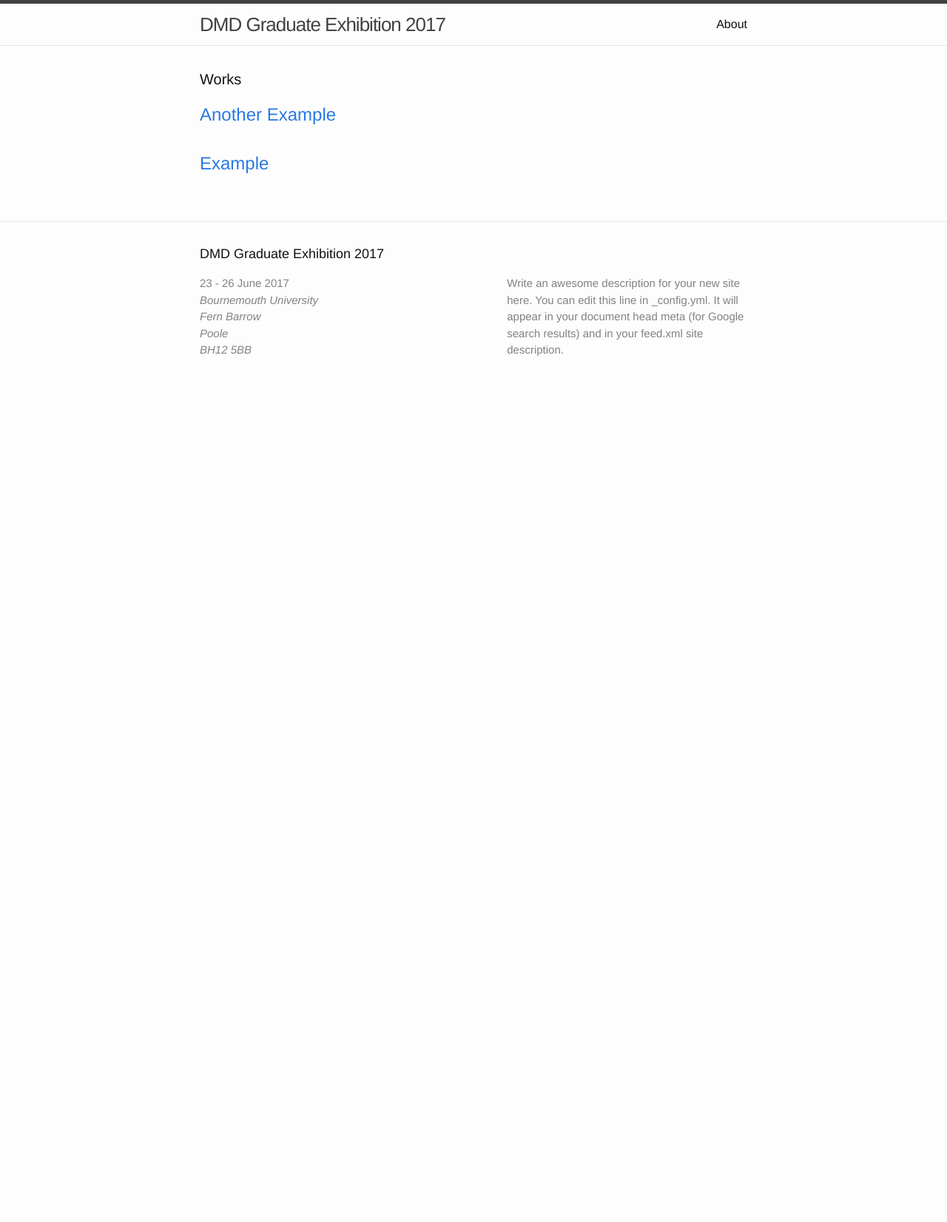
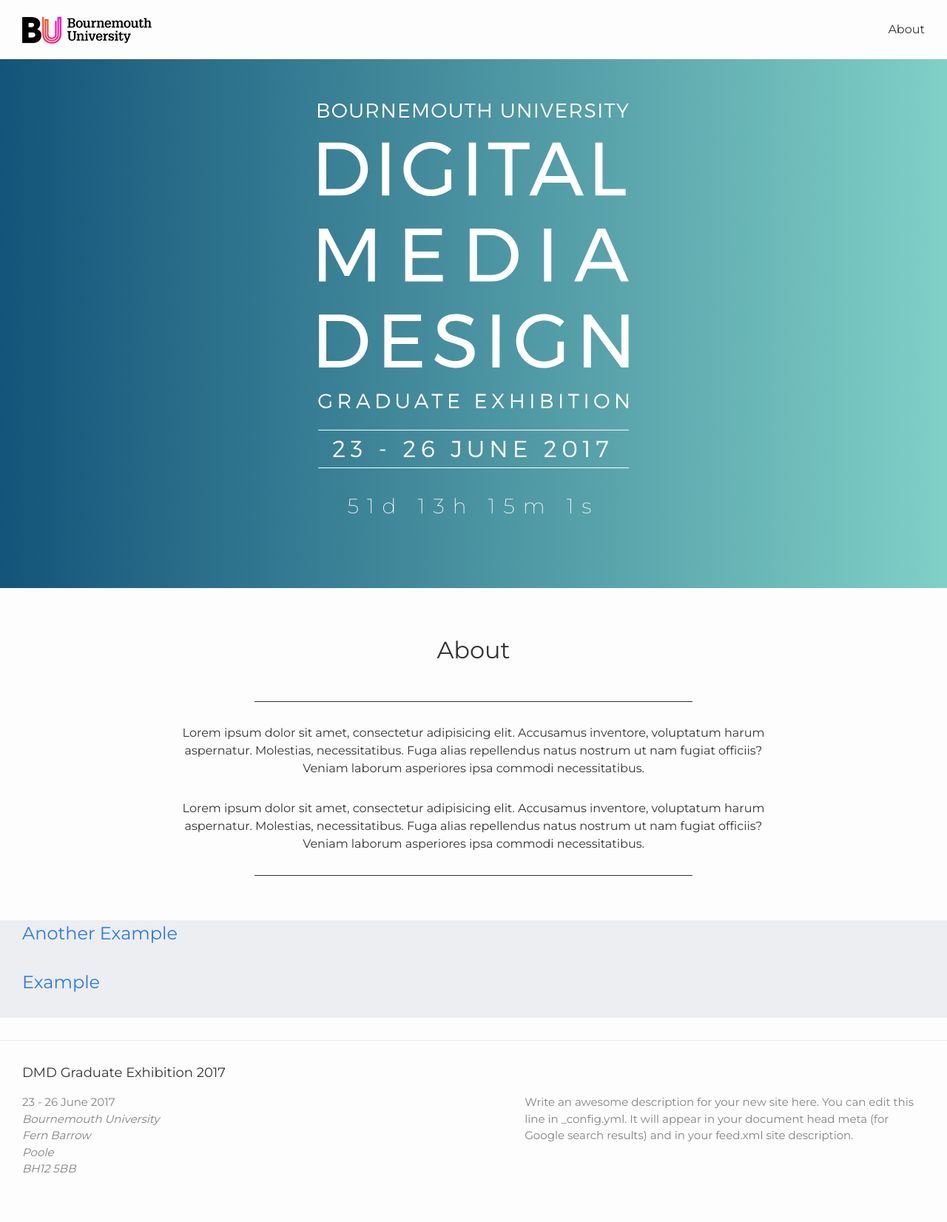
Before and after one commit to budmd/budmd.github.io, a Jekyll site: the page built from index.html, in a window 1280 px wide. Shown: the whole page at 74% size. Built offline with Jekyll 4.4.1, drawn with Linux system fonts in a browser that asks for light colours; before the commit the page ends 900 px from its top, so only the background shows below that.

Commit message:
started progress on homepage

```diff
--- a/_includes/head.html
+++ b/_includes/head.html
@@ -9,4 +9,6 @@
   <link rel="stylesheet" href="{{ "/css/main.css" | prepend: site.baseurl }}">
   <link rel="canonical" href="{{ page.url | replace:'index.html','' | prepend: site.baseurl | prepend: site.url }}">
   <link rel="alternate" type="application/rss+xml" title="{{ site.title }}" href="{{ "/feed.xml" | prepend: site.baseurl | prepend: site.url }}">
+  <!-- google fonts -->
+  <link href="https://fonts.googleapis.com/css?family=Montserrat:200,400,800" rel="stylesheet">
 </head>
--- a/_includes/header.html
+++ b/_includes/header.html
@@ -2,7 +2,7 @@
 
   <div class="wrapper">
 
-    <a class="site-title" href="{{ site.baseurl }}/">{{ site.title }}</a>
+    <a class="site-title" href="{{ site.baseurl }}/"><img src="/assets/bu-logo.png" alt=""></a>
 
     <nav class="site-nav">
       <a href="#" class="menu-icon">
--- a/_layouts/default.html
+++ b/_layouts/default.html
@@ -8,9 +8,7 @@
     {% include header.html %}
 
     <div class="page-content">
-      <div class="wrapper">
         {{ content }}
-      </div>
     </div>
 
     {% include footer.html %}
--- a/_sass/_layout.scss
+++ b/_sass/_layout.scss
@@ -1,23 +1,16 @@
 /**
  * Site header
  */
+
 .site-header {
-    border-top: 5px solid $grey-color-dark;
-    border-bottom: 1px solid $grey-color-light;
-    min-height: 56px;
-
+    min-height: 80px;
     // Positioning context for the mobile navigation icon
     position: relative;
 }
 
 .site-title {
-    font-size: 26px;
-    font-weight: 300;
-    line-height: 56px;
-    letter-spacing: -1px;
-    margin-bottom: 0;
+    line-height: 80px;
     float: left;
-
     &,
     &:visited {
         color: $grey-color-dark;
@@ -26,22 +19,18 @@
 
 .site-nav {
     float: right;
-    line-height: 56px;
-
+    line-height: 80px;
     .menu-icon {
         display: none;
     }
-
     .page-link {
         color: $text-color;
         line-height: $base-line-height;
-
         // Gaps between nav items, but not on the last one
         &:not(:last-child) {
             margin-right: 20px;
         }
     }
-
     @include media-query($on-palm) {
         position: absolute;
         top: 9px;
@@ -50,7 +39,6 @@
         border: 1px solid $grey-color-light;
         border-radius: 5px;
         text-align: right;
-
         .menu-icon {
             display: block;
             float: right;
@@ -59,31 +47,25 @@
             line-height: 0;
             padding-top: 10px;
             text-align: center;
-
-            > svg {
+            >svg {
                 width: 18px;
                 height: 15px;
-
                 path {
                     fill: $grey-color-dark;
                 }
             }
         }
-
         .trigger {
             clear: both;
             display: none;
         }
-
         &:hover .trigger {
             display: block;
             padding-bottom: 5px;
         }
-
         .page-link {
             display: block;
             padding: 5px 10px;
-
             &:not(:last-child) {
                 margin-right: 0;
             }
@@ -93,10 +75,10 @@
 }
 
 
-
 /**
  * Site footer
  */
+
 .site-footer {
     border-top: 1px solid $grey-color-light;
     padding: $spacing-unit 0;
@@ -128,29 +110,28 @@
 
 .footer-col-1 {
     width: -webkit-calc(35% - (#{$spacing-unit} / 2));
-    width:         calc(35% - (#{$spacing-unit} / 2));
+    width: calc(35% - (#{$spacing-unit} / 2));
 }
 
 .footer-col-2 {
     width: -webkit-calc(20% - (#{$spacing-unit} / 2));
-    width:         calc(20% - (#{$spacing-unit} / 2));
+    width: calc(20% - (#{$spacing-unit} / 2));
 }
 
 .footer-col-3 {
     width: -webkit-calc(45% - (#{$spacing-unit} / 2));
-    width:         calc(45% - (#{$spacing-unit} / 2));
+    width: calc(45% - (#{$spacing-unit} / 2));
 }
 
 @include media-query($on-laptop) {
     .footer-col-1,
     .footer-col-2 {
         width: -webkit-calc(50% - (#{$spacing-unit} / 2));
-        width:         calc(50% - (#{$spacing-unit} / 2));
+        width: calc(50% - (#{$spacing-unit} / 2));
     }
-
     .footer-col-3 {
         width: -webkit-calc(100% - (#{$spacing-unit} / 2));
-        width:         calc(100% - (#{$spacing-unit} / 2));
+        width: calc(100% - (#{$spacing-unit} / 2));
     }
 }
 
@@ -158,17 +139,17 @@
     .footer-col {
         float: none;
         width: -webkit-calc(100% - (#{$spacing-unit} / 2));
-        width:         calc(100% - (#{$spacing-unit} / 2));
+        width: calc(100% - (#{$spacing-unit} / 2));
     }
 }
-
 
 
 /**
  * Page content
  */
+
 .page-content {
-    padding: $spacing-unit 0;
+    padding: 0 0 $spacing-unit;
 }
 
 .page-heading {
@@ -178,8 +159,7 @@
 .post-list {
     margin-left: 0;
     list-style: none;
-
-    > li {
+    >li {
         margin-bottom: $spacing-unit;
     }
 }
@@ -195,10 +175,10 @@
 }
 
 
-
 /**
  * Posts
  */
+
 .post-header {
     margin-bottom: $spacing-unit;
 }
@@ -207,7 +187,6 @@
     font-size: 42px;
     letter-spacing: -1px;
     line-height: 1;
-
     @include media-query($on-laptop) {
         font-size: 36px;
     }
@@ -215,28 +194,98 @@
 
 .post-content {
     margin-bottom: $spacing-unit;
-
     h2 {
         font-size: 32px;
-
         @include media-query($on-laptop) {
             font-size: 28px;
         }
     }
-
     h3 {
         font-size: 26px;
-
         @include media-query($on-laptop) {
             font-size: 22px;
         }
     }
-
     h4 {
         font-size: 20px;
-
         @include media-query($on-laptop) {
             font-size: 18px;
         }
     }
 }
+
+.splash {
+    text-align: center;
+    padding: $spacing-unit*2 $spacing-unit/2;
+    background: #13547a;
+    /* Old Browsers */
+    background: -webkit-linear-gradient(left, #13547a, #80d0c7);
+    /*Safari 5.1-6*/
+    background: -o-linear-gradient(left, #13547a, #80d0c7);
+    /*Opera 11.1-12*/
+    background: -moz-linear-gradient(left, #13547a, #80d0c7);
+    /*Fx 3.6-15*/
+    background: linear-gradient(to right, #13547a, #80d0c7);
+    /*Standard*/
+    img {
+        max-width: 420px;
+    }
+}
+
+#countdown {
+    display: block;
+    color: white;
+    letter-spacing: 11px;
+    font-size: 28px;
+    font-weight: 200;
+    padding: $spacing-unit 0;
+    height: 102px;
+    box-sizing: border-box;
+    animation: 0.5s ease-out 1s 1 fadeIn;
+    // Added cheeky fade so that the countdown doesn't just flash into appearance
+}
+
+@keyframes fadeIn {
+    0% {
+        opacity: 0;
+    }
+    100% {
+        opacity: 1;
+    }
+}
+
+.about {
+    padding: $spacing-unit 0;
+    text-align: center;
+    h1 {
+        padding: $spacing-unit 0;
+    }
+    p {
+        max-width: 845px;
+        margin: 0 auto $spacing-unit;
+        &:first-of-type {
+            &::before {
+                content: "";
+                display: block;
+                width: 70%;
+                border-top: 1px solid $text-color;
+                margin: 0 auto;
+                height: $spacing-unit
+            }
+        }
+        &:last-of-type {
+            &::after {
+                content: "";
+                display: block;
+                width: 70%;
+                border-bottom: 1px solid $text-color;
+                margin: 0 auto;
+                height: $spacing-unit
+            }
+        }
+    }
+}
+
+.works {
+    background-color: #eceef1;
+}
--- a/css/main.scss
+++ b/css/main.scss
@@ -6,15 +6,16 @@
 
 
 // Our variables
-$base-font-family: "Helvetica Neue", Helvetica, Arial, sans-serif;
+$base-font-family: 'Montserrat', "Helvetica Neue", Helvetica, Arial, sans-serif;
 $base-font-size:   16px;
 $base-font-weight: 400;
 $small-font-size:  $base-font-size * 0.875;
 $base-line-height: 1.5;
+$bold-font-weight: 800;
 
 $spacing-unit:     30px;
 
-$text-color:       #111;
+$text-color:       #333;
 $background-color: #fdfdfd;
 $brand-color:      #2a7ae2;
 
@@ -23,7 +24,7 @@
 $grey-color-dark:  darken($grey-color, 25%);
 
 // Width of the content area
-$content-width:    800px;
+$content-width:    1380px;
 
 $on-palm:          600px;
 $on-laptop:        800px;
--- a/index.html
+++ b/index.html
@@ -3,9 +3,22 @@
 ---
 
 <div class="home">
+    <div class="splash">
+        <img src="/assets/splash-text.svg" alt="Bournemouth University Digital Media Design Graduate Exhibition. 23-26 June 2017">
+        <span id="countdown"></span>
+    </div>
 
-  <h1 class="page-heading">Works</h1>
+    <div class="wrapper">
+       <div class="about">
+          <h1>About</h1>
+           <p>Lorem ipsum dolor sit amet, consectetur adipisicing elit. Accusamus inventore, voluptatum harum aspernatur. Molestias, necessitatibus. Fuga alias repellendus natus nostrum ut nam fugiat officiis? Veniam laborum asperiores ipsa commodi necessitatibus.</p>
+           <p>Lorem ipsum dolor sit amet, consectetur adipisicing elit. Accusamus inventore, voluptatum harum aspernatur. Molestias, necessitatibus. Fuga alias repellendus natus nostrum ut nam fugiat officiis? Veniam laborum asperiores ipsa commodi necessitatibus.</p>
+       </div>
+    </div>
 
+
+    <div class="works">
+       <div class="wrapper">
             <ul class="post-list">
             {% for work in site.works %}
             <li>
```
Also changed, not shown: other parts of index.html (+42 -0 lines), assets/bu-logo.png (added), assets/splash-text.svg (added), js/isotope.js (added). Lines whose indentation alone changed are shown as unchanged.
